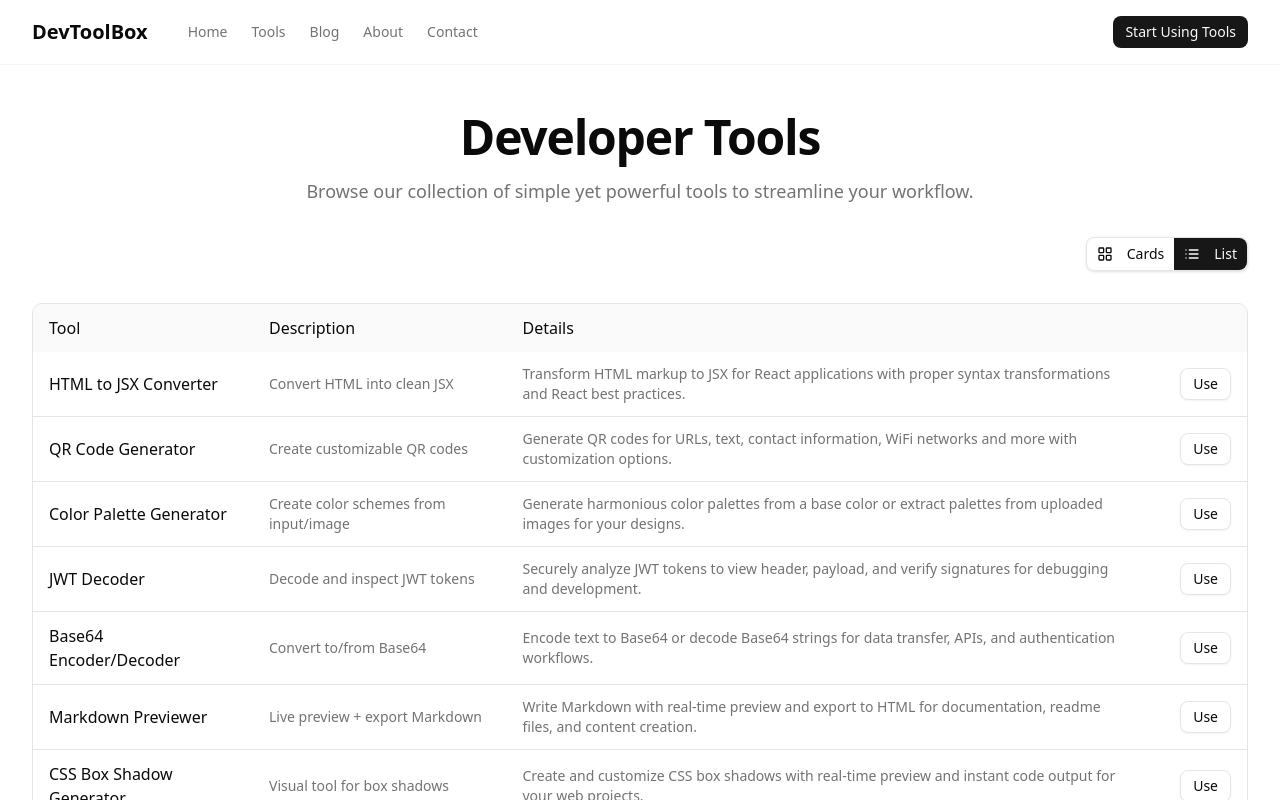
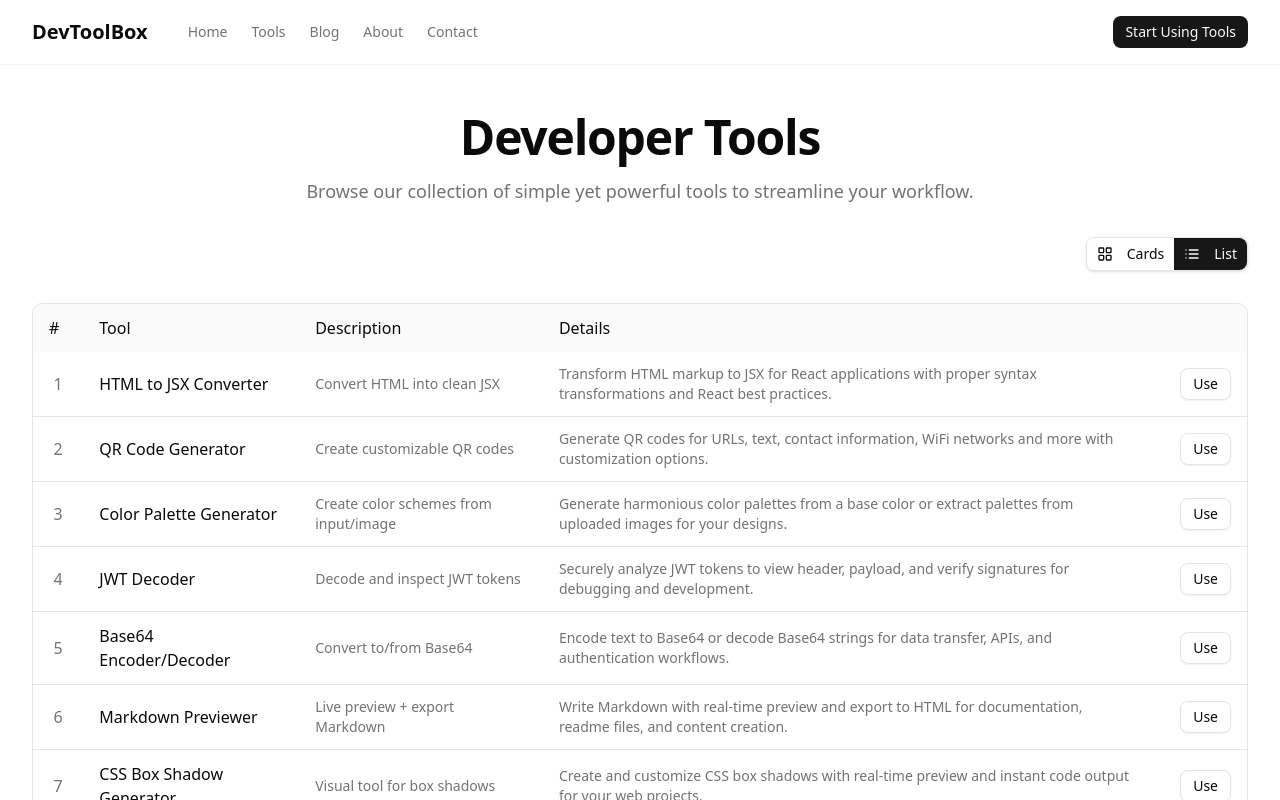
Before and after one commit to saurabhwebdev/devtoolbox, a Next.js app: page /tools in a window 1280 px wide. Both pictures are taken after a click on the button "List". Shown: the top 800 px of the page. Built offline with nearby package versions, Linux system fonts and the light colour scheme.

Commit message:
App improvement added sr no to the tol list table

```diff
--- a/src/app/tools/page.tsx
+++ b/src/app/tools/page.tsx
@@ -67,6 +67,7 @@ export default function ToolsPage() {
           <table className="w-full">
             <thead>
               <tr className="bg-muted/50">
+                <th className="text-left py-3 px-4 font-medium w-[50px]">#</th>
                 <th className="text-left py-3 px-4 font-medium">Tool</th>
                 <th className="text-left py-3 px-4 font-medium hidden md:table-cell">Description</th>
                 <th className="text-left py-3 px-4 font-medium hidden lg:table-cell">Details</th>
@@ -76,6 +77,7 @@ export default function ToolsPage() {
             <tbody>
               {tools.map((tool, index) => (
                 <tr key={tool.title} className={index !== tools.length - 1 ? "border-b" : ""}>
+                  <td className="py-3 px-4 text-muted-foreground text-center">{index + 1}</td>
                   <td className="py-3 px-4 font-medium">{tool.title}</td>
                   <td className="py-3 px-4 text-muted-foreground text-sm hidden md:table-cell">{tool.description}</td>
                   <td className="py-3 px-4 text-muted-foreground text-sm hidden lg:table-cell">{tool.content}</td>
```
